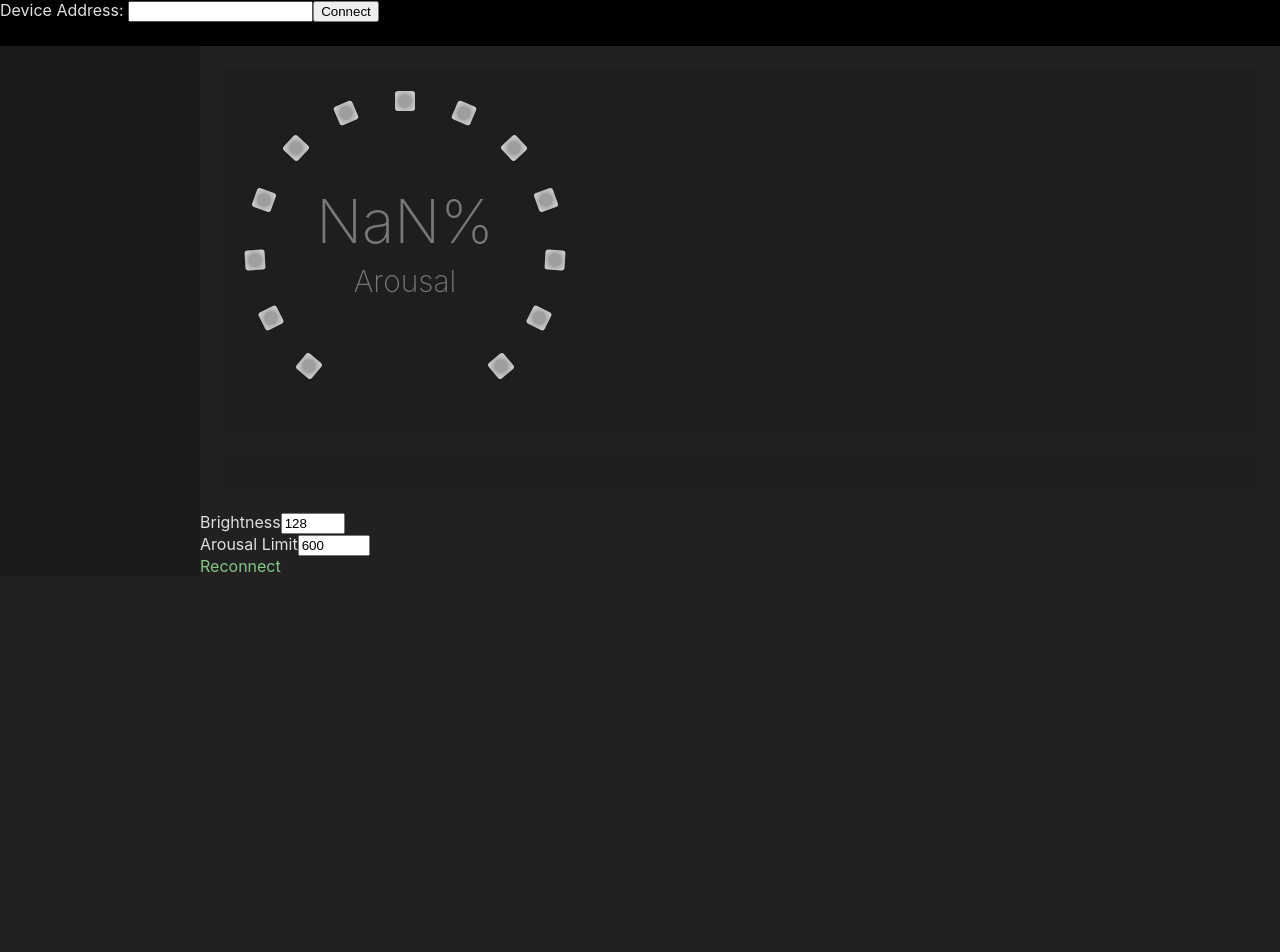
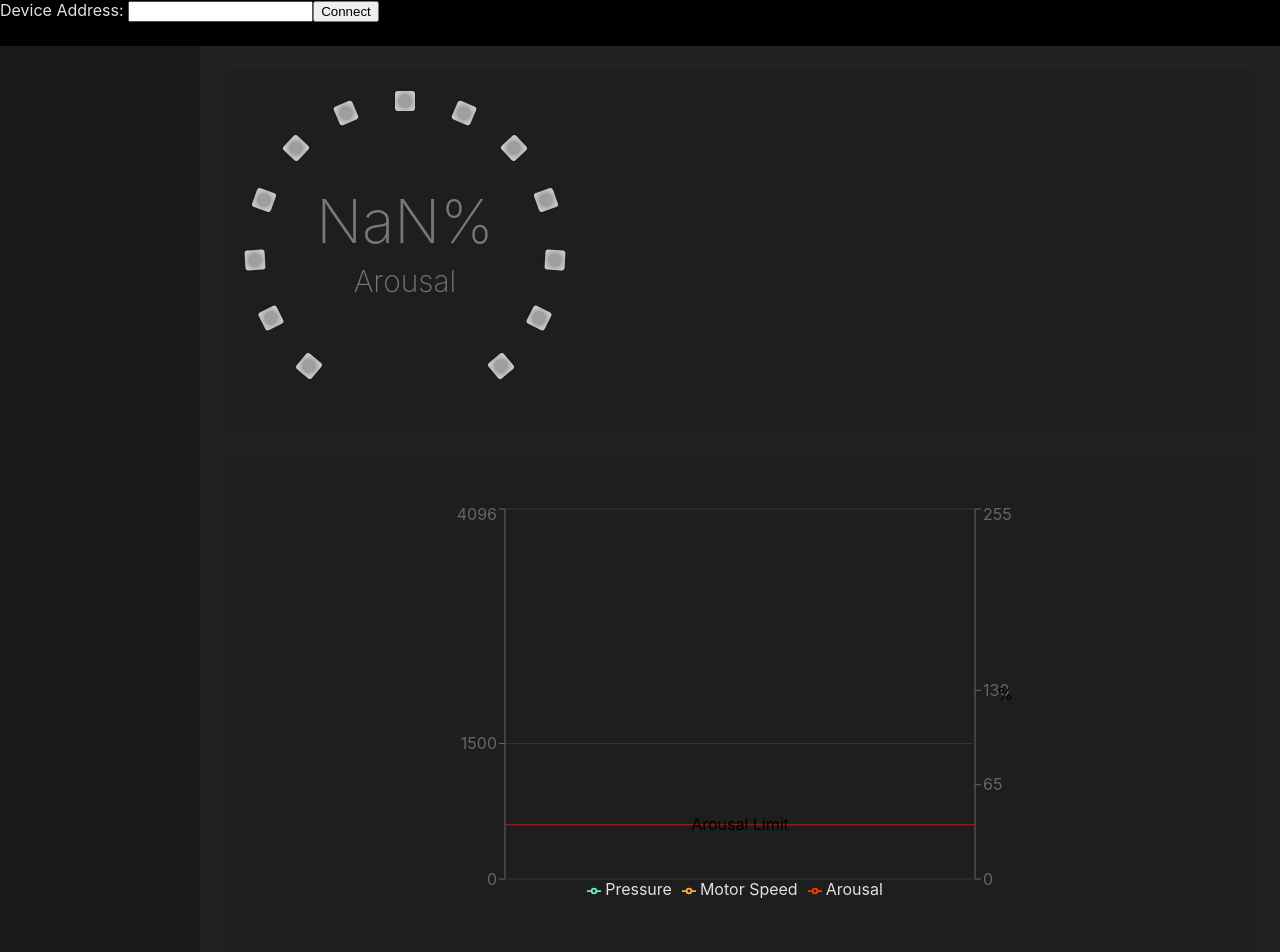
Before and after one commit to MausTec/maus-link-ui, a React (Create React App) app: page / in a window 1280 px wide. Shown: the top 952 px of the page. Before the commit the page ends 800 px from the top, so only its background shows below. Built offline with nearby package versions, Linux system fonts and the light colour scheme.

Commit message:
Re-enable Graph

```diff
--- a/package.json
+++ b/package.json
@@ -2,7 +2,7 @@
   "name": "nogasm-ui",
   "version": "0.1.0",
   "private": true,
-  "homepage": "http://maustec.github.io/nogasm-ui",
+  "homepage": "http://nogasm-ui.maustec.io/",
   "dependencies": {
     "@testing-library/jest-dom": "^4.2.4",
     "@testing-library/react": "^9.5.0",
--- a/src/App.js
+++ b/src/App.js
@@ -151,7 +151,7 @@ class App extends Component {
             </div>
 
             <div className={'card'}>
-              {/*<Graph data={this.state.pressure} peakLimit={this.state.settings.peakLimit} />*/}
+              <Graph data={this.state.pressure} peakLimit={this.state.settings.peakLimit} />
             </div>
 
             <div className={'controls'}>
```
